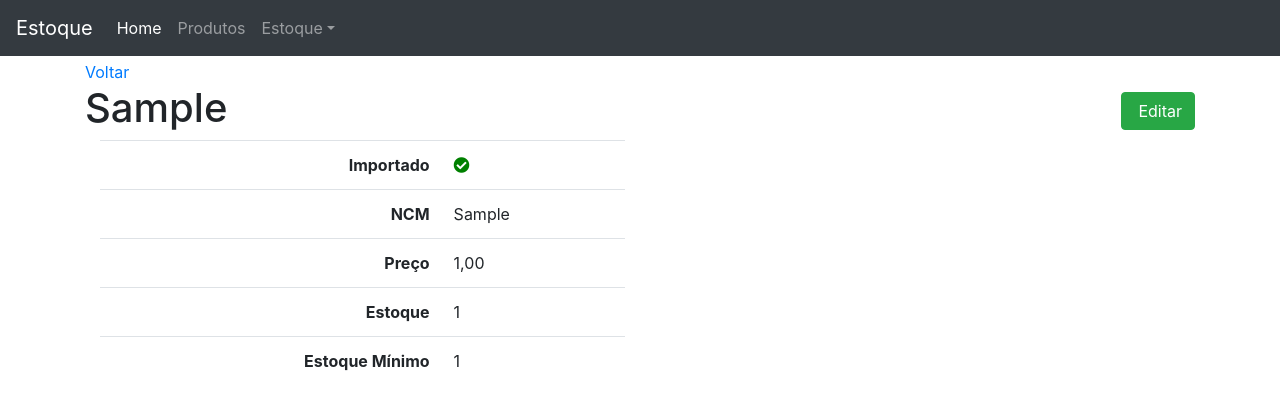
After one commit to JohnElvisMedeirosCosta/gestao_estoque, a Django app: page /produto/1/ in a window 1280 px wide. The commit adds this page. Shown: the top 410 px of the page. Run offline with Django 4.2, Linux system fonts and the light colour scheme; tables that the repository leaves empty hold one stand-in row (values such as "Sample post").

Commit message:
Produto: produto_detail.html. Close #11

```diff
--- a/gestao_estoque/core/templates/base.html
+++ b/gestao_estoque/core/templates/base.html
@@ -10,6 +10,12 @@
       <style>
           body {
               margin-top: 60px;
+          }
+          .ok {
+              color: green;
+          }
+          .no {
+              color: red;
           }
       </style>
       {% block css %}{% endblock %}
--- a/gestao_estoque/core/templates/includes/nav.html
+++ b/gestao_estoque/core/templates/includes/nav.html
@@ -9,10 +9,10 @@
     <div class="collapse navbar-collapse" id="navbarsExampleDefault">
         <ul class="navbar-nav mr-auto">
             <li class="nav-item active">
-                <a class="nav-link" href="#">Home <span class="sr-only">(current)</span></a>
+                <a class="nav-link" href="{% url 'core:index' %}">Home <span class="sr-only">(current)</span></a>
             </li>
             <li class="nav-item">
-                <a class="nav-link" href="#">Produtos</a>
+                <a class="nav-link" href="{% url 'produto:produto_list' %}">Produtos</a>
             </li>
             <li class="nav-item dropdown">
                 <a class="nav-link dropdown-toggle" href="#" id="dropdown01" data-toggle="dropdown" aria-haspopup="true" aria-expanded="false">Estoque</a>
--- a/gestao_estoque/produto/models.py
+++ b/gestao_estoque/produto/models.py
@@ -1,4 +1,6 @@
 from django.db import models
+from django.urls import reverse_lazy
+
 
 # Create your models here.
 
@@ -15,3 +17,6 @@ class Produto(models.Model):
 
     def __str__(self):
         return self.produto
+
+    def get_absolute_url(self):
+        return reverse_lazy('produto:produto_detail', kwargs={'pk': self.pk})
--- /dev/null
+++ b/gestao_estoque/produto/templates/produto_detail.html
@@ -0,0 +1,46 @@
+{% extends 'base.html' %}
+
+{% block content %}
+    <a href="{% url 'produto:produto_list' %}">Voltar</a>
+    <h1>{{ object }}
+        <span class="float-right">
+            <a href="">
+                <button type="button" class="btn btn-success">
+                  <span class="fa fa-pencil"></span> Editar
+                </button>
+            </a>
+        </span>
+    </h1>
+    <div class="col-sm-6">
+    <table class="table table-user-information">
+        <tbody>
+            <tr>
+                <th class="text-right">Importado</th>
+                <td>
+                    {% if object.importado %}
+                        <i class="fa fa-check-circle ok"></i>
+                    {% else %}
+                        <i class="fa fa-minus-circle no"></i>
+                    {% endif %}
+                </td>
+            </tr>
+            <tr>
+                <th class="text-right">NCM</th>
+                <td>{{ object.ncm }}</td>
+            </tr>
+            <tr>
+                <th class="text-right">Preço</th>
+                <td>{{ object.preco }}</td>
+            </tr>
+            <tr>
+                <th class="text-right">Estoque</th>
+                <td>{{ object.estoque }}</td>
+            </tr>
+            <tr>
+                <th class="text-right">Estoque Mínimo</th>
+                <td>{{ object.estoque_minimo }}</td>
+            </tr>
+        </tbody>
+    </table>
+    </div>
+{% endblock content %}
--- a/gestao_estoque/produto/urls.py
+++ b/gestao_estoque/produto/urls.py
@@ -5,5 +5,6 @@ from gestao_estoque.produto import views as v
 app_name = 'produto'
 
 urlpatterns = [
-    path('', v.produto_list, name='index'),
+    path('', v.produto_list, name='produto_list'),
+    path('<int:pk>/', v.produto_detail, name='produto_detail'),
 ]
--- a/gestao_estoque/produto/views.py
+++ b/gestao_estoque/produto/views.py
@@ -7,3 +7,10 @@ def produto_list(request):
     objects = Produto.objects.all()
     context = {'object_list': objects}
     return render(request, template_name, context)
+
+
+def produto_detail(request, pk):
+    template_name = 'produto_detail.html'
+    obj = Produto.objects.get(pk=pk)
+    context = {'object': obj}
+    return render(request, template_name, context)
```
Also changed, not shown: gestao_estoque/produto/templates/produto_list.html (+3 -12 lines).
